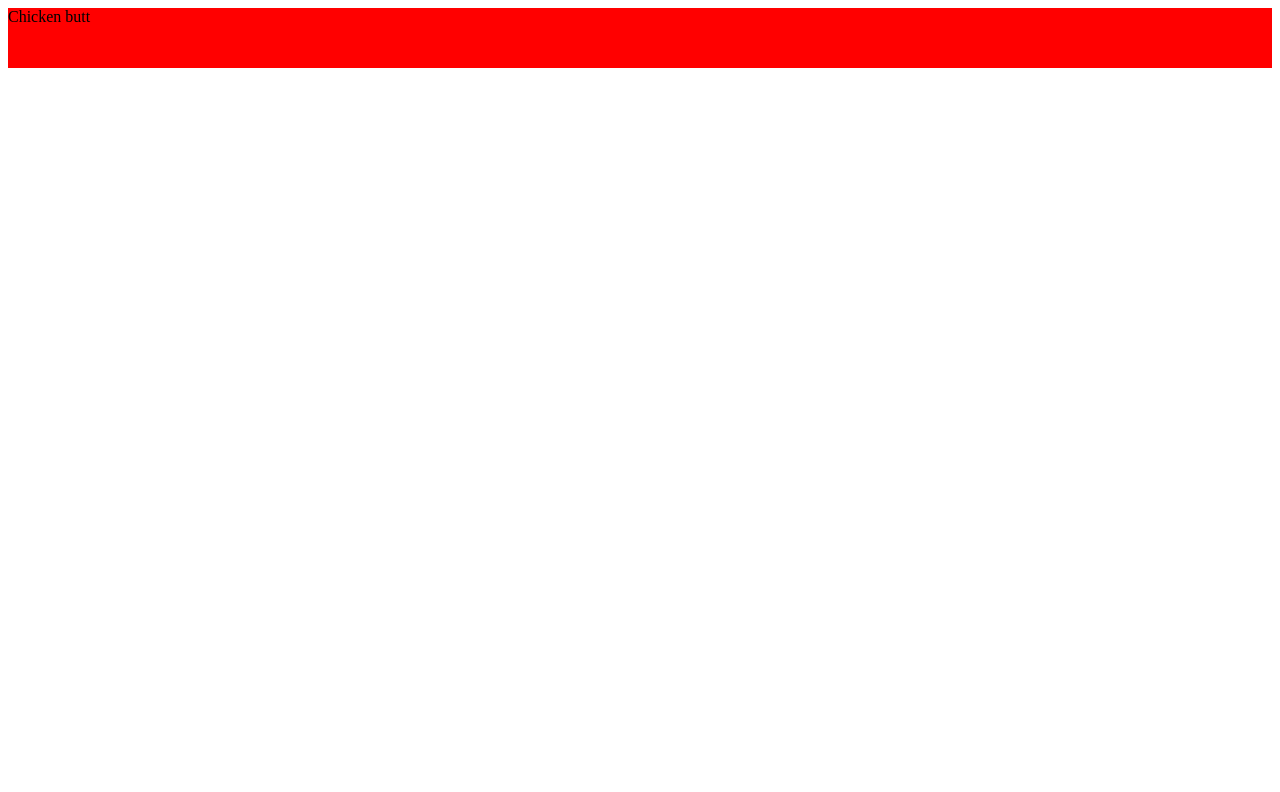
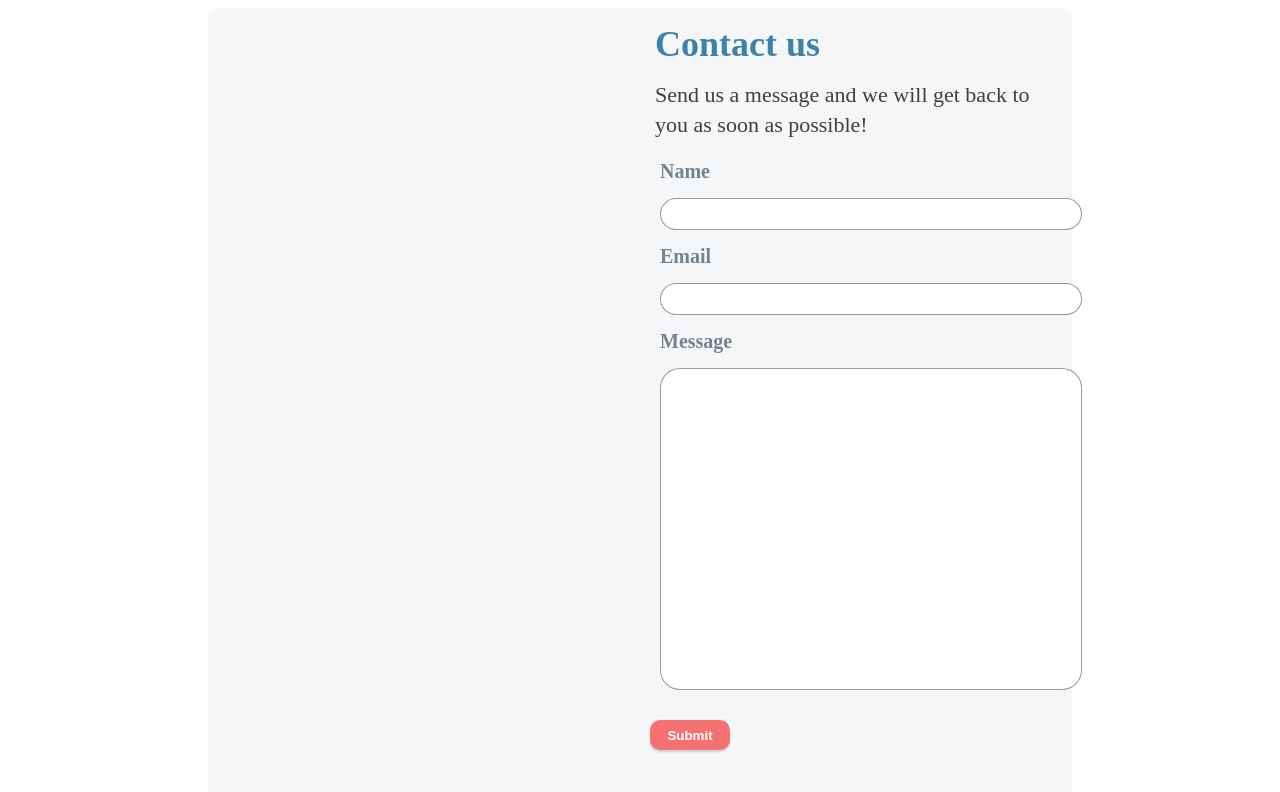
Before and after one commit to Oz0neX/HackHarvard, a React (Create React App) app in the folder frontend/: page /dashboard in a window 1280 px wide. Shown: the top 792 px of the page. Built offline with nearby package versions, Linux system fonts and the light colour scheme.

Commit message:
Worked on contact us page.

```diff
--- a/frontend/src/pages/Dashboard/index.js
+++ b/frontend/src/pages/Dashboard/index.js
@@ -1,10 +1,115 @@
 import Nav from '../../components/Navbar'
+import styled from 'styled-components';
+
+const LoginContainer = styled.div`
+  display: flex;
+  flex-direction: row;
+  background-color: rgba(227, 232, 238, 0.4);
+  height: 804px;
+  width: calc(100% - px);
+  margin: 0px 200px;
+  justify-content: center;
+  align-items: center;
+  border-radius: 10px;
+`;
+
+const Left = styled.div`
+  width: 50%;
+  height: 100%;
+`;
+
+const Right = styled.div`
+  width: 50%;
+  height: 100%;
+`;
+
+const TitleLogin = styled.div`
+  font-size: 36px;
+  font-weight: bold;
+  color: #3E82A8;
+  align-items: center;
+  margin: 15px;
+`;
+
+const SendUsMessage = styled.div`
+  font-size: 22px;
+  color: #403F3F;
+  align-items: center;
+  margin: 15px;
+  line-height: 30px;
+`;
+
+const EmailPassWord = styled.div`
+  color: #738392;
+  font-weight: bold;
+  font-size: 20px;
+`;
+
+const StyledInput = styled.input`
+  border-radius: 20px;
+  width: 400px;
+  height: 30px;
+  padding: 0 10px;
+  border: 1px solid rgba(0, 0, 0, 0.4);
+  color: rgb(120, 120, 120, 1.0);
+`;
+
+const StyledInput2 = styled.textarea`
+  border-radius: 20px;
+  width: 400px;
+  height: 300px;
+  padding: 10px 10px;
+  border: 1px solid rgba(0, 0, 0, 0.4);
+  color: rgb(120, 120, 120, 1.0);
+  resize: none;
+  overflow: hidden;
+  line-height: 30px;
+`;
+
+const EmailPassBox = styled.div`
+  display: grid;
+  margin: 20px;
+  gap: 15px;
+`;
+
+const RedLogin = styled.button`
+  background-color: #F67171;
+  border-radius: 10px;
+  color: #FFFFFF;
+  width: 80px;
+  height: 30px;
+  border: 0px;
+  margin: 10px;
+  box-shadow: rgba(100, 100, 111, 0.25) 0px 2px 2px;
+  font-weight: bold;
+  text-align: center;
+`;
 
 function Dashboard() {
   return (
-    <div>
-      <Nav> Workpls </Nav>
-    </div>
+    <LoginContainer>
+
+        <Left>
+
+        </Left>
+
+        <Right>
+          <TitleLogin>Contact us</TitleLogin>
+          <SendUsMessage>Send us a message and we will get back to you as soon as possible!</SendUsMessage>
+
+          <EmailPassBox>
+            <EmailPassWord>Name</EmailPassWord>
+            <StyledInput type="text"/>
+            <EmailPassWord>Email</EmailPassWord>
+            <StyledInput type="text"/>
+            <EmailPassWord>Message</EmailPassWord>
+            <StyledInput2 type="text"/>
+          </EmailPassBox>
+
+          <RedLogin>Submit</RedLogin>
+        </Right>
+
+    </LoginContainer>
   );
 }
 
```
